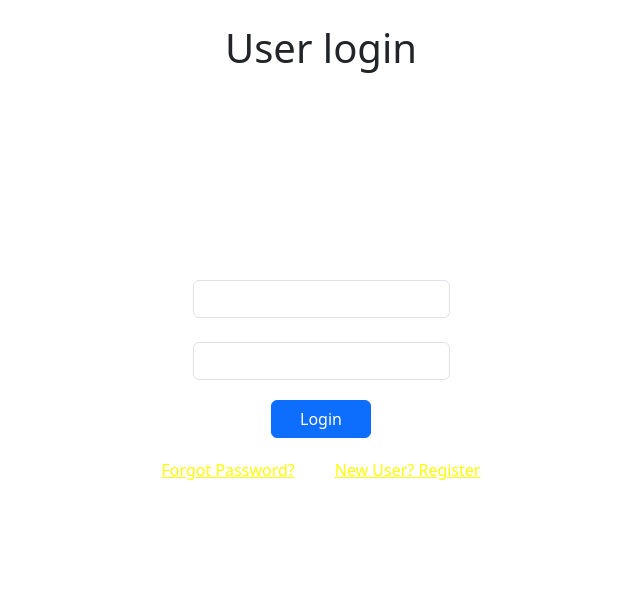
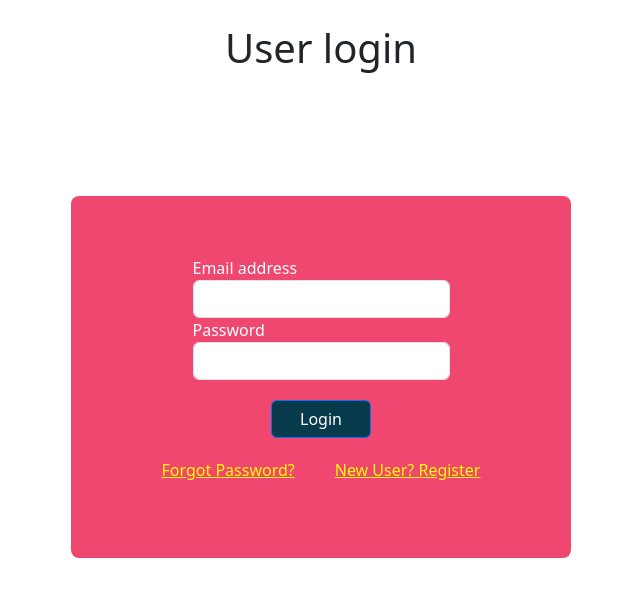
Before and after one commit to sidhgeetha/nodejsday5-passwordresettask, a React (Vite) app in the folder frontend/: page / in a window 1280 px wide. Shown: the top 596 px of the page, without its empty margins (319-959 px from the left). Built offline with nearby package versions, Linux system fonts and the light colour scheme.

Commit message:
color chnaged

```diff
--- a/frontend/Components/ResetPassword.jsx
+++ b/frontend/Components/ResetPassword.jsx
@@ -46,7 +46,7 @@ const ResetPassword = () => {
           borderRadius: "8px",
           padding: "60px",
           boxSizing: "border-box",
-          backgroundColor: "ef476f",
+          backgroundColor: "#ef476f",
           margin: "0 auto",
           marginTop: "50px",
           width: "100%",
@@ -69,7 +69,7 @@ const ResetPassword = () => {
           style={{
             marginTop: "24px",
             width: "200px",
-            backgroundColor: "073b4c",
+            backgroundColor: "#073b4c",
             margin: "20px",
           }}
         >
--- a/frontend/Components/SetnewPassword.jsx
+++ b/frontend/Components/SetnewPassword.jsx
@@ -69,7 +69,7 @@ const SetNewPassword = () => {
           borderRadius: "8px",
           padding: "60px",
           boxSizing: "border-box",
-          backgroundColor: "ef476f",
+          backgroundColor: "#ef476f",
           margin: "0 auto",
           marginTop: "100px",
           width: "90%",
@@ -104,7 +104,7 @@ const SetNewPassword = () => {
           style={{
             marginTop: "24px",
             width: "100px",
-            backgroundColor: "073b4c",
+            backgroundColor: "#073b4c",
             margin: "20px",
           }}
         >
--- a/frontend/Components/UserLogin.jsx
+++ b/frontend/Components/UserLogin.jsx
@@ -62,7 +62,7 @@ const UserLogin = () => {
           borderRadius: "8px",
           padding: "60px",
           boxSizing: "border-box",
-          backgroundColor: "ef476f",
+          backgroundColor: "#ef476f",
           margin: "0 auto",
           marginTop: "100px",
           width: "90%",
@@ -100,7 +100,7 @@ const UserLogin = () => {
           style={{
             marginTop: "24px",
             width: "100px",
-            backgroundColor: "073b4c",
+            backgroundColor: "#073b4c",
             margin: "20px",
           }}
         >
--- a/frontend/Components/UserRegister.jsx
+++ b/frontend/Components/UserRegister.jsx
@@ -58,7 +58,7 @@ const UserRegister = () => {
           borderRadius: "8px",
           padding: "60px",
           boxSizing: "border-box",
-          backgroundColor: "ef476f",
+          backgroundColor: "#ef476f",
           margin: "0 auto",
           marginTop: "100px",
           width: "90%",
@@ -105,7 +105,7 @@ const UserRegister = () => {
           style={{
             marginTop: "24px",
             width: "100px",
-            backgroundColor: "073b4c",
+            backgroundColor: "#073b4c",
             margin: "20px",
           }}
         >
```
